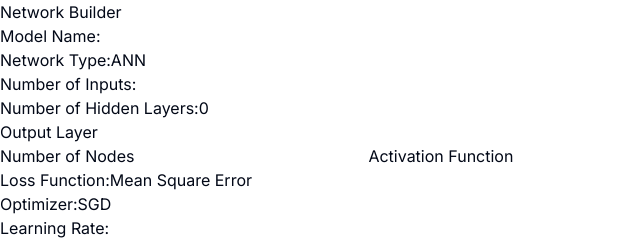
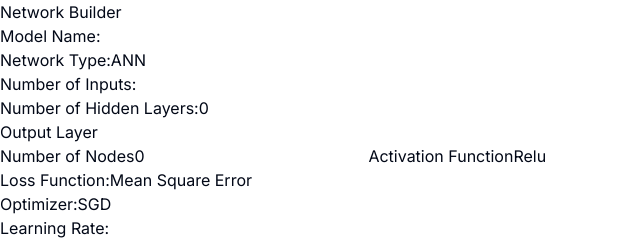
Before and after one commit to jyan36/SIMPL-AI, a Next.js app: page /builder in a window 1280 px wide. Shown: the top 240 px of the page, without its empty margins (0-640 px from the left). Built offline with nearby package versions, Linux system fonts and the light colour scheme.

Commit message:
Fixed bugs

```diff
--- a/app/builder/page.jsx
+++ b/app/builder/page.jsx
@@ -45,6 +45,8 @@ const FormComponent = () => {
     setLossFunction(hi);
     let bye = ['SGD'];
     setOptimizer(bye);
+    let t = {nodes: 0, activation: "relu"};
+    setOutputLayer(t);
   }, []);
 
 
@@ -150,13 +152,13 @@ const FormComponent = () => {
 
   const handleChangeNumberOfNodes = (index, value) => {
     const updatedChange = [...hiddenLayers];
-    updatedChange[index] = value;
+    updatedChange[index].nodes = value;
     setHiddenLayers(updatedChange);
   };
 
   const handleRegularizationType = (index, selectedActivation) => {
     const updatedHiddenLayers = [...hiddenLayers];
-    updatedHiddenLayers[index].activation = selectedActivation;
+    updatedHiddenLayers[index].regularization.type = selectedActivation;
     setHiddenLayers(updatedHiddenLayers);
   };
 
@@ -374,7 +376,7 @@ const FormComponent = () => {
           />
           <label htmlFor={`outact`}>Activation Function</label>
           <DropdownMenu>
-            <DropdownMenuTrigger id={`outact`}>{outputLayer ? outputLayer.activation.charAt(0).toUpperCase() + outputLayer.activation.substring(1) : ''}</DropdownMenuTrigger>
+            <DropdownMenuTrigger id={`outact`}>{outputLayer?.activation ? outputLayer.activation.charAt(0).toUpperCase() + outputLayer.activation.substring(1) : ''}</DropdownMenuTrigger>
             <DropdownMenuContent>
               <DropdownMenuItem onClick={() => handleActivationOutChange('relu')}>Relu</DropdownMenuItem>
               <DropdownMenuItem onClick={() => handleActivationOutChange('selu')}>Selu</DropdownMenuItem>
```
